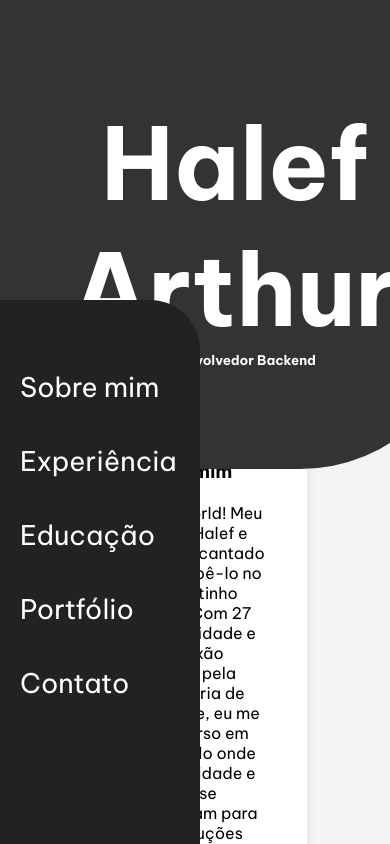
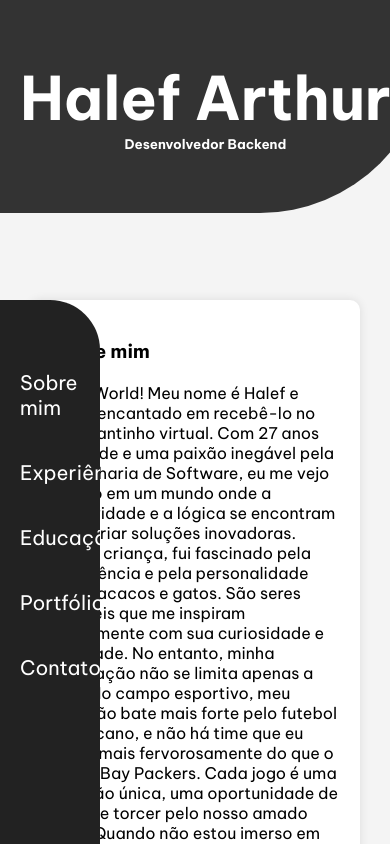
Before and after one commit to Halef15/My-Site, a plain HTML site: page index.html in a window 390 px wide. Shown: the top 844 px of the page. Drawn offline with nearby package versions, Linux system fonts and the light colour scheme.

Commit message:
Visualização para telas menores(celular)

```diff
--- a/style.css
+++ b/style.css
@@ -196,3 +196,32 @@ a:hover {
 .education .text .button:hover {
     background-color: #555;
 }
+/* Estilos para telas menores (celulares) */
+@media only screen and (max-width: 768px) {
+    header {
+        padding: 60px 20px; /* Reduz o padding do cabeçalho */
+    }
+
+    .name-container h1 {
+        font-size: 60px; /* Reduz o tamanho do título */
+    }
+
+    .sidebar {
+        width: 100px; /* Reduz a largura da barra lateral */
+        font-size: 20px; /* Reduz o tamanho da fonte na barra lateral */
+    }
+
+    .text {
+        padding: 20px; /* Reduz o padding do conteúdo principal */
+        margin: 0 10px; /* Reduz as margens laterais do conteúdo principal */
+        margin-top: 200px; /* Ajusta a margem superior do conteúdo principal */
+    }
+
+    .intro,
+    .experience,
+    .education,
+    .portfolio,
+    .contact {
+        padding: 0 20px; /* Reduz o padding das seções */
+    }
+}
```
